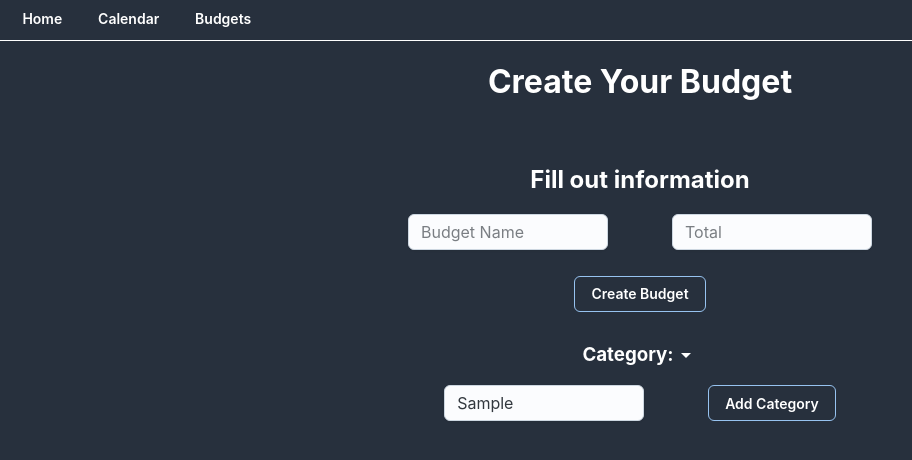
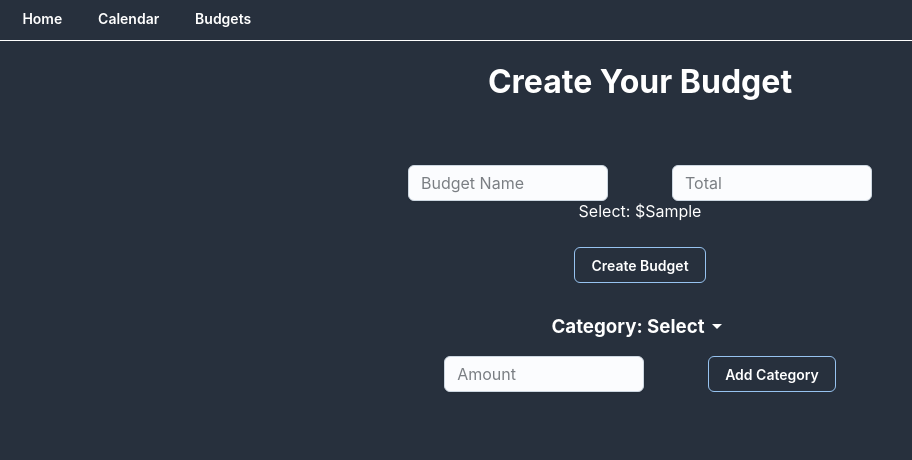
Before and after one commit to apizzulli/budgeter, a React (Create React App) app in the folder frontend/: page /budgets in a window 1280 px wide. Both pictures are taken after typing "Sample" into the empty fields and a click on the button "Add Category". Shown: the top 460 px of the page, without its empty margins (0-912 px from the left). Built offline with nearby package versions, Linux system fonts and the light colour scheme.

Commit message:
category selection working

```diff
--- a/frontend/src/Components/Budget.js
+++ b/frontend/src/Components/Budget.js
@@ -31,8 +31,8 @@ export default function Budget(){
     const [ anchorEl, setAnchorEl ] = useState(null);
     const [ budgetCreated, setBudgetCreated ] = useState(false);
     const [ categories, setCategories ] = useState([]);
-    const [ menuItem, setMenuItem ] = useState("");
-    const categoryList = [];
+    const [ menuItem, setMenuItem ] = useState("Select");
+    const [ amount, setAmount ] = useState("");
     let open = Boolean(anchorEl);
 
     const handleMenuOpen = (event) => {
@@ -43,26 +43,24 @@ export default function Budget(){
         setAnchorEl(null);
     }
 
+    const handleInput = (input) =>{
+        setAmount(input.currentTarget.value);
+    }
+
     const menuClick = (chosenCategory) => {
         setMenuItem(chosenCategory);
         setAnchorEl(null);
     }
 
     const addCategory = (event)=> {
-        let newCat = new Category(menuItem, event.currentTarget.form.amount.value);
+        event.preventDefault();
+        let newCat = new Category(menuItem, amount);
         let newCats = categories;
-        // for (let i = 0; i < categories.length; i++) {
-        //     // note: we are adding a key prop here to allow react to uniquely identify each
-        //     // element in this array. see: https://reactjs.org/docs/lists-and-keys.html
-        //     categoryList.push(
-        //                         <div key={i} style={{width:'100%', display:'flex', columnGap:'5%', justifyContent:'center',alignItems:'center'}}>
-        //                             categories[i].name + " " + categories[i].amount
-        //                         </div>
-        //                     );
-        // }
         newCats.push(newCat);
         setCategories(newCats);
-        setAnchorEl(null);
+        setAmount("");
+        setMenuItem("Select");
+        event.target.reset();
     }
 
     const createBudget = (event) => {
@@ -87,13 +85,12 @@ export default function Budget(){
         <div style={{width: '100vw'}}>
             <h1>Create Your Budget</h1>
             <div style={{display: budgetCreated ? 'none': 'block'}} className="form-container">
-                    <h2>Fill out information</h2>
                     <form>
                         <div style={{width:'100%', display:'flex', columnGap:'5%', justifyContent:'center'}}>
                             <Input name="budget-name" sx={{width: 200}} placeholder="Budget Name" required></Input>
                             <Input name="total" sx={{width: 200}} placeholder="Total" required></Input>
                         </div>
-                        <div style={{width:'100%', display:'flex', flexDirection:'column',columnGap:'5%', justifyContent:'center'}}>{categories.map((category,i) => <h3 key={category.name+i}>{category.name + ": $" + category.amount}</h3>)}</div>
+                        {categories.map((cat,i) => <div key={i} style={{width:'100%', display:'flex', flexDirection:'column',columnGap:'5%', justifyContent:'center'}}>{cat.name + ": $" + cat.amount}</div>)}
                         <Button onClick={createBudget} variant = "outlined" style={{color:'white', marginTop:"2%"}}>Create Budget</Button>
                     </form>
                     <div style={{width: '100%', marginTop:'1%'}}>
@@ -106,15 +103,15 @@ export default function Budget(){
                         </Menu>
                         <div style={{display: 'flex', alignItems:'center', justifyContent:'center', width:'100%'}}>
                             <div style={{display: 'flex', alignItems:'center'}}>
-                                <h3>Category: {menuItem}</h3>
+                                <h3>{"Category: "+menuItem}</h3>
                                 <ArrowDropDownIcon style={{display: anchorEl === null ? 'block': 'none'}}onClick={handleMenuOpen}></ArrowDropDownIcon>
                                 <ArrowDropUpIcon style={{display:anchorEl === null ? 'none': 'block'}}onClick={handleMenuClose}></ArrowDropUpIcon>
                             </div>
                         </div>
                     </div>
-                    <form style={{width:'100%', display:'flex', columnGap:'5%', justifyContent:'center',alignItems:'center'}}>
-                            <Input name="amount" sx={{width:200, height: 20}} placeholder="Amount" required></Input>
-                            <Button onClick={addCategory} variant = "outlined" style={{color:'white'}}>Add Category</Button>
+                    <form onSubmit={addCategory} style={{width:'100%', display:'flex', columnGap:'5%', justifyContent:'center',alignItems:'center'}}>
+                            <Input onChange={handleInput} type="text" name="amount" sx={{width:200, height: 20}} placeholder="Amount" required>{amount}</Input>
+                            <Button variant = "outlined" style={{color:'white'}}type="submit">Add Category</Button>
                     </form>
             </div>
             <div style={{display: budgetCreated ? 'block' : 'none'}}>
```
